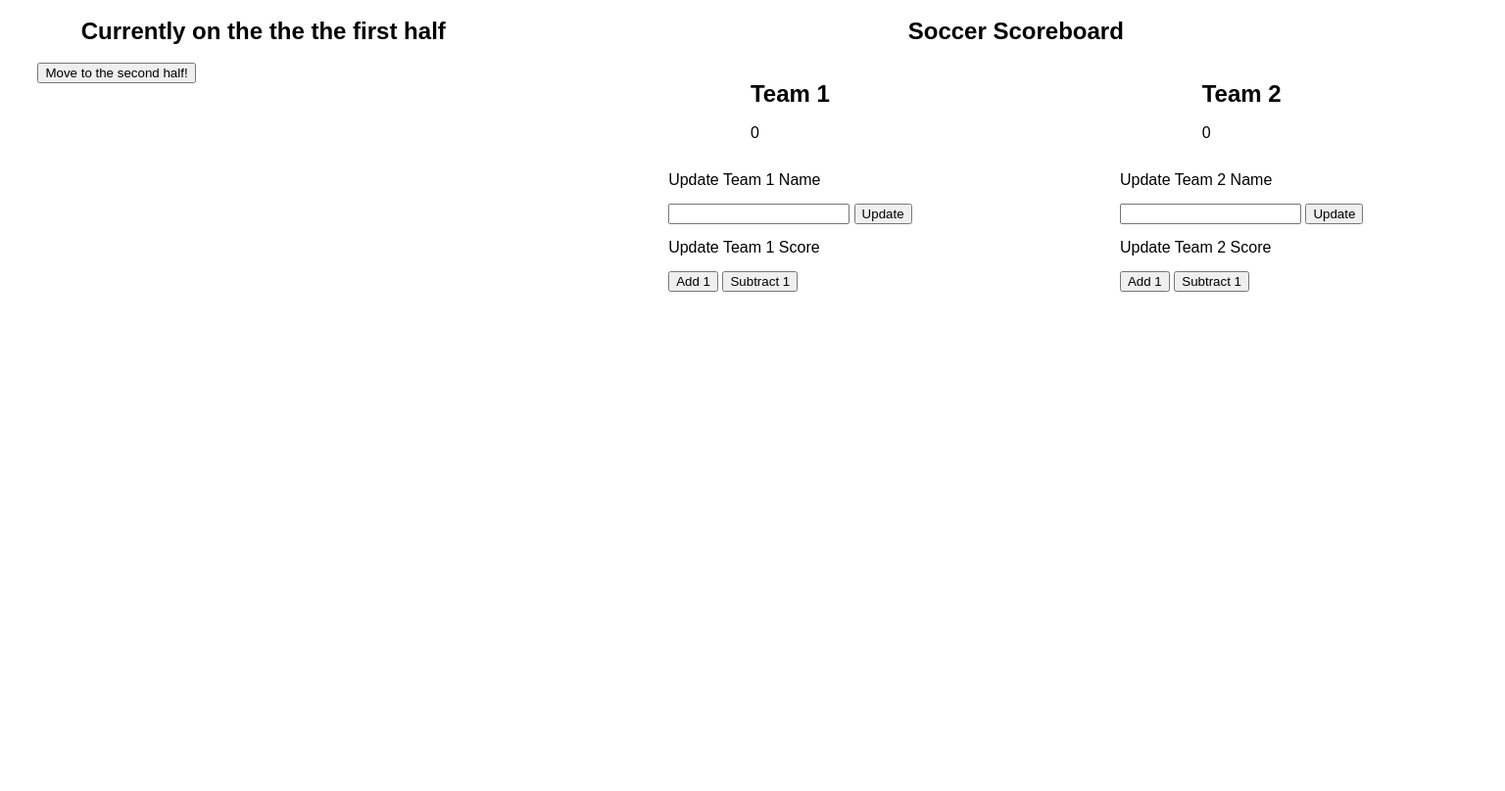
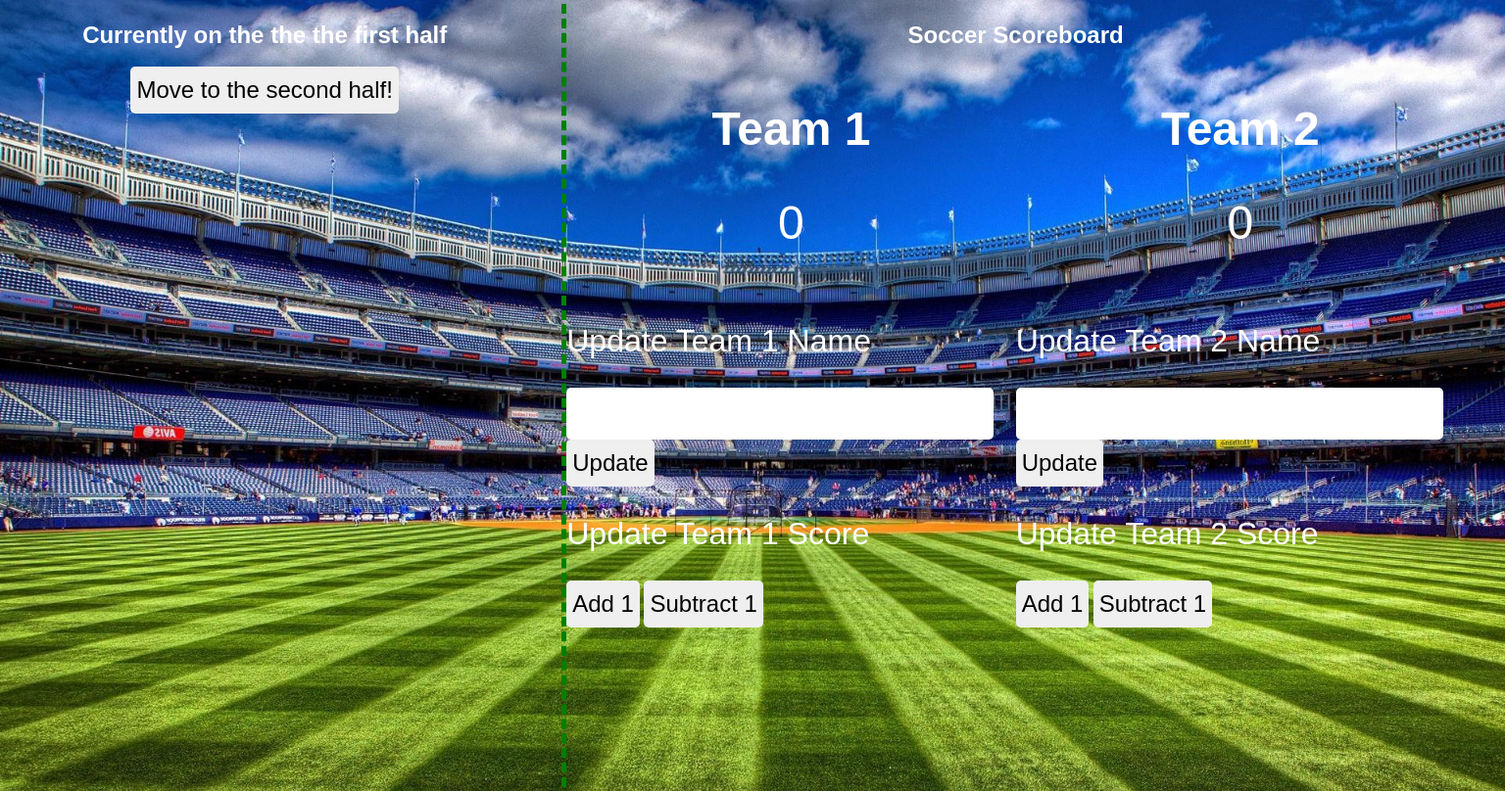
Before and after one commit to ctiller15/scoreboard, a website: page public/index.html in a window 1536 px wide. Shown: the whole page at 98% size. Drawn offline with Linux system fonts and the light colour scheme.

Commit message:
make responsive

```diff
--- a/public/main.js
+++ b/public/main.js
@@ -40,10 +40,15 @@ const main = () => {
                       <p>${teamTwoName} score: ${teamTwoScore}</p>
                       </section>`;
 
-                      console.log(gameScoreHTML);
+    console.log(gameScoreHTML);
     // Store the scores to the side, on the screen.
     gameScoreFullDisplay.innerHTML = gameScoreHTML;
     // Reset the scores.
+    teamOneScore = 0;
+    teamTwoScore = 0;
+    // Increase the quarter/half count.
+    half++;
+
   });
 
   // Changing the teamOneName whenever the currentName changes.
--- a/public/screen.css
+++ b/public/screen.css
@@ -7,18 +7,29 @@ body {
   min-height: 100%;
   font: 16px / 1 sans-serif;
   display: flex;
-  flex-direction: row;
+  flex-direction: column;
   justify-content: space-around;
+  background: url("./assets/images/Soccer_Field.jpg") no-repeat;
+  background-size: cover;
+  color: white;
+  padding: 4px;
 }
 
 .period {
-  width: 30%;
+  /* width: 30%; */
+  display: flex;
+  flex-direction: column;
+  align-items: center;
+}
+
+.gameScore p {
+  font-size: 1.5em;
 }
 
 .main {
   display: flex;
   flex-direction: column;
-  width: 60%;
+  align-items: center;
 }
 
 h1 {
@@ -30,7 +41,63 @@ h1 {
   justify-content: space-around;
 }
 
+.teams h2 {
+  font-size: 3em;
+}
+
+.teams p {
+  font-size: 3em;
+  text-align: center;
+}
+
 .scoring-section {
   display: flex;
-  justify-content: space-around;
+  flex-direction: column;
 }
+
+.scoring-section input {
+  border-radius: 5px;
+  border-style: none;
+  /* font-size: 2em; */
+  padding: 8px;
+}
+
+.scoring-section p {
+  font-size: 2em;
+}
+
+button {
+  height: 48px;
+  border-radius: 5px;
+  border-style: none;
+  font-size: 1.5em;
+}
+
+@media screen and (min-width: 1366px) {
+
+  body {
+    flex-direction: row;
+  }
+
+  .period {
+    width: 30%;
+    display: flex;
+    flex-direction: column;
+    align-items: center;
+  }
+
+  .main {
+    width: 60%;
+    align-items: stretch;
+    border-left: 5px dashed green;
+  }
+
+  .scoring-section {
+    flex-direction: row;
+    justify-content: space-around;
+  }
+
+  .scoring-section input {
+    font-size: 2em;
+  }
+}
```
Also changed, not shown: public/assets/images/Soccer_Field.jpg (added).
